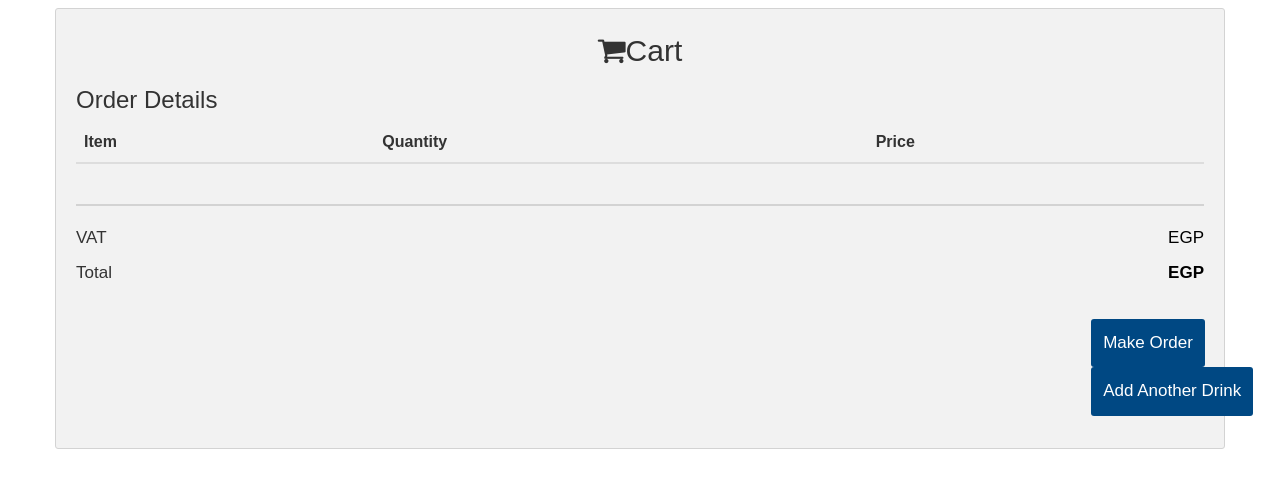
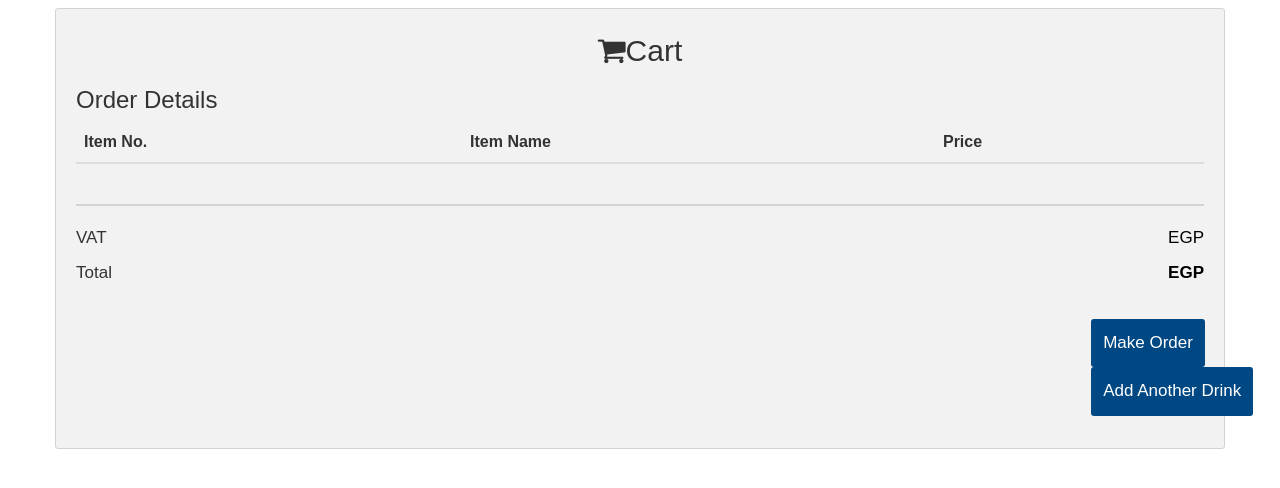
Before and after one commit to Marwan262/Coffee-Shop, a PHP site: page /cartPage.php in a window 1280 px wide. Shown: the top 488 px of the page. Run offline with PHP 8.4, Linux system fonts and the light colour scheme; lists and menus that the app fills with data are empty.

Commit message:
Update cartPage.php

```diff
--- a/Cart/cartPage.php
+++ b/Cart/cartPage.php
@@ -20,8 +20,8 @@
           <table class="table">
           <thead>
             <tr>
-              <th>Item</th>
-              <th>Quantity</th>
+              <th>Item No.</th>
+              <th>Item Name</th>
               <th>Price</th>
             </tr>
           </thead>
```
